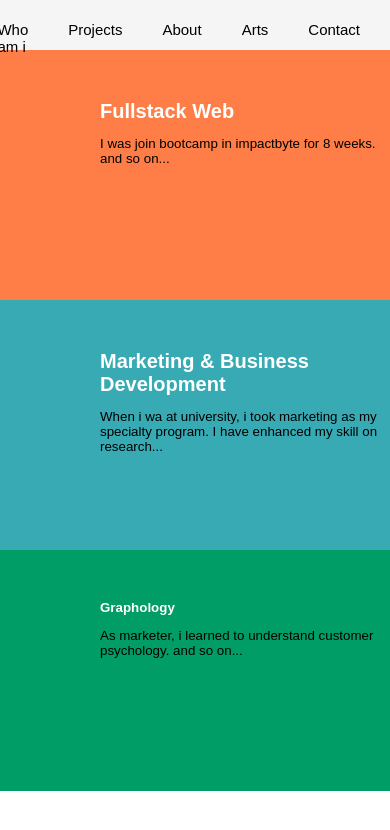
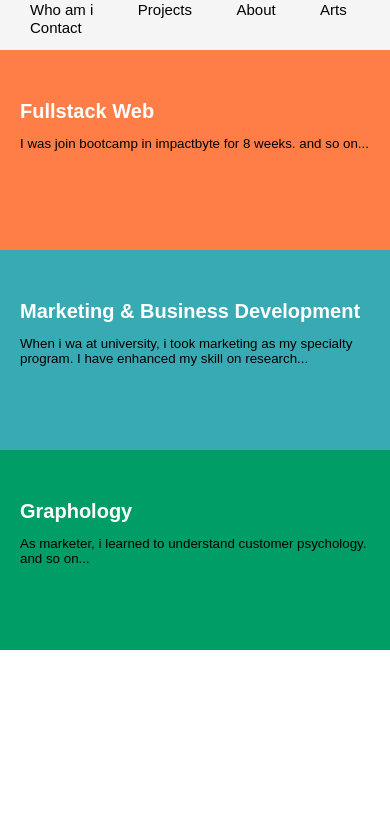
Before and after one commit to BintangSaputra/project-css, a plain HTML site: page about/index.html in a window 390 px wide. Drawn offline with Linux system fonts and the light colour scheme.

Commit message:
improve navbar to responsive

```diff
--- a/index.css
+++ b/index.css
@@ -21,6 +21,13 @@ body {
   font-size: 15px;
   text-decoration: none;
   color: black;
+}
+
+@media screen and (max-width: 600px) {
+  .navigation {
+    float: none;
+    display: block;
+  }
 }
 
 .home {
@@ -226,13 +233,13 @@ span.country {
   margin-top: 0px;
   margin-bottom: 0px;
   background-color: #ff7e47;
-  height: 200px;
+  height: 300px;
   font-size: 30px;
   color: white;
 }
 
 .fullstack-content {
-  font-size: 15px;
+  font-size: 20px;
   color: black;
   font-weight: lighter;
 }
@@ -245,13 +252,13 @@ span.country {
   margin-top: 0px;
   margin-bottom: 0px;
   background-color: #38aab4;
-  height: 200px;
+  height: 300px;
   font-size: 30px;
   color: white;
 }
 
 .marketing-content {
-  font-size: 15px;
+  font-size: 20px;
   color: black;
   font-weight: lighter;
 }
@@ -264,13 +271,13 @@ span.country {
   margin-top: 0px;
   margin-bottom: 0px;
   background-color: #009d66;
-  height: 191px;
+  height: 300px;
   font-size: 30px;
   color: white;
 }
 
 .graphology-content {
-  font-size: 15px;
+  font-size: 20px;
   color: black;
   font-weight: lighter;
 }
@@ -278,18 +285,24 @@ span.country {
 @media screen and (max-width: 600px) {
   .fullstack {
     font-size: 15pt;
+    padding-left: 20px;
+    height: 150px;
   }
   .fullstack-content {
     font-size: 10pt;
   }
   .marketing {
     font-size: 15pt;
+    padding-left: 20px;
+    height: 150px;
   }
   .marketing-content {
     font-size: 10pt;
   }
   .graphology {
-    font-size: 10pt;
+    font-size: 15pt;
+    padding-left: 20px;
+    height: 150px;
   }
   .graphology-content {
     font-size: 10pt;
```
